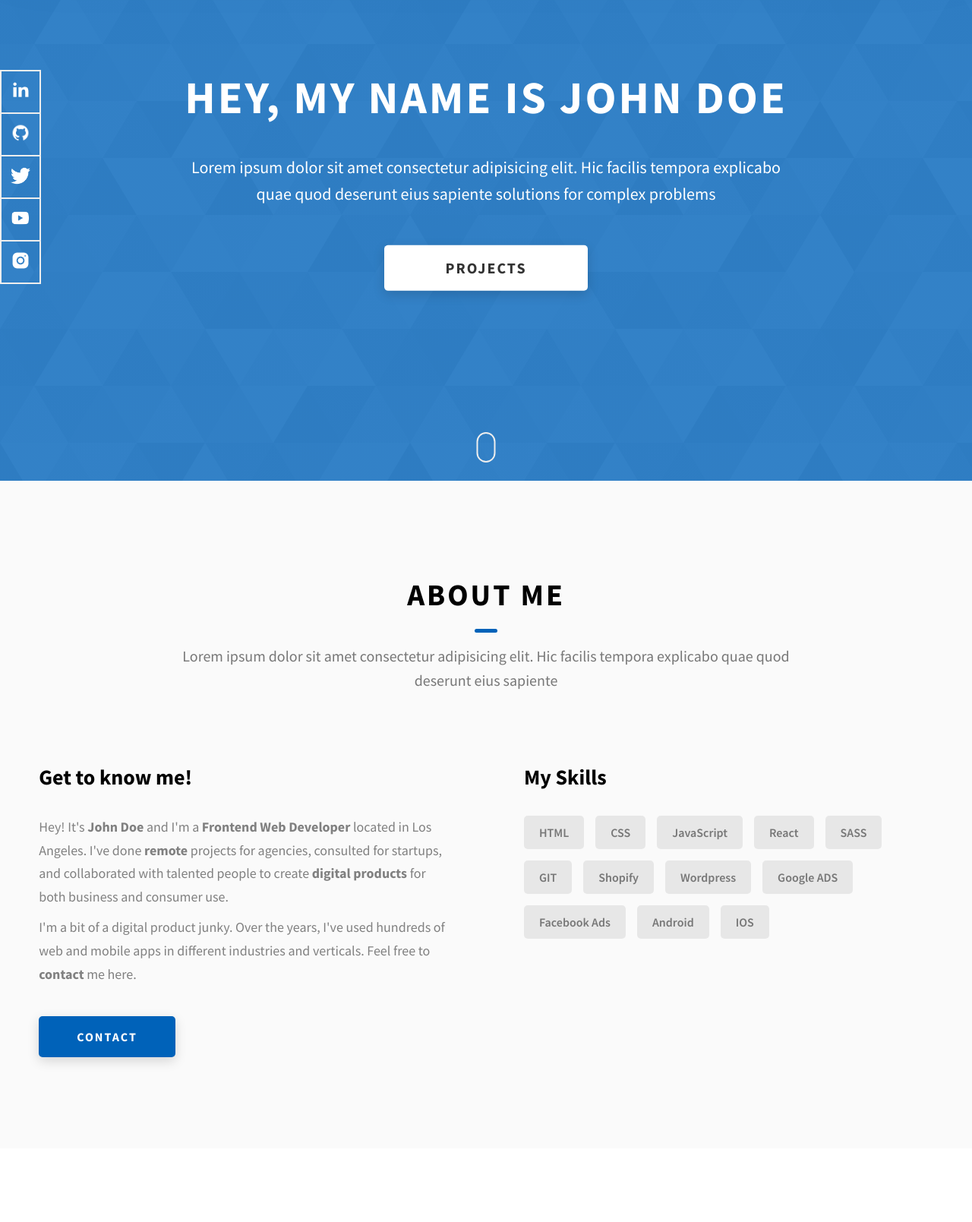
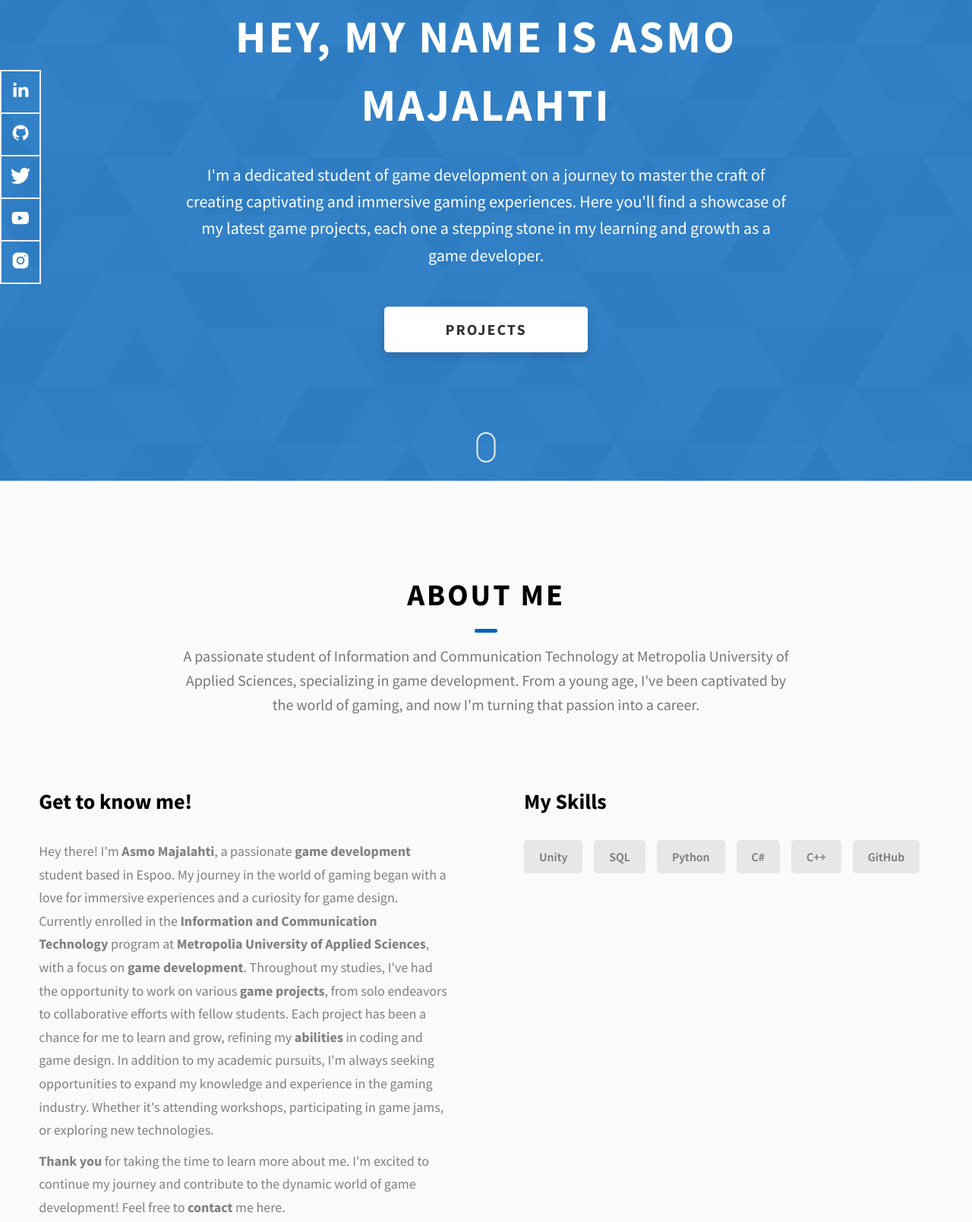
Before and after one commit to centyh/centyh.github.io, a website: page index.html in a window 1280 px wide. Shown: the part 167-1776 px from the top of the page at 76% size. Drawn offline with Linux system fonts and the light colour scheme.

Commit message:
Add files via upload

```diff
--- a/index.html
+++ b/index.html
@@ -4,7 +4,7 @@
     <meta charset="UTF-8" />
     <meta name="viewport" content="width=device-width, initial-scale=1.0" />
     <meta http-equiv="X-UA-Compatible" content="ie=edge" />
-    <title>Dopefolio</title>
+    <title>Asmo Majalahti Portfolio</title>
     <meta name="description" content="Portfolio Template for Developer" />
 
     <link rel="stylesheet" href="css/style.css" />
@@ -27,7 +27,7 @@
               class="header__logo-img"
             />
           </div>
-          <span class="header__logo-sub">John Doe</span>
+          <span class="header__logo-sub">Asmo Majalahti</span>
         </div>
         <div class="header__main">
           <ul class="header__links">
@@ -84,12 +84,12 @@
     </header>
     <section class="home-hero">
       <div class="home-hero__content">
-        <h1 class="heading-primary">Hey, My name is John Doe</h1>
+        <h1 class="heading-primary">Hey, My name is Asmo Majalahti</h1>
         <div class="home-hero__info">
           <p class="text-primary">
-            Lorem ipsum dolor sit amet consectetur adipisicing elit. Hic facilis
-            tempora explicabo quae quod deserunt eius sapiente solutions for
-            complex problems
+            I'm a dedicated student of game development on a journey to master the craft of creating
+            captivating and immersive gaming experiences. Here you'll find a showcase of my latest game projects,
+            each one a stepping stone in my learning and growth as a game developer.
           </p>
         </div>
         <div class="home-hero__cta">
@@ -155,8 +155,8 @@
         <h2 class="heading heading-sec heading-sec__mb-med">
           <span class="heading-sec__main">About Me</span>
           <span class="heading-sec__sub">
-            Lorem ipsum dolor sit amet consectetur adipisicing elit. Hic facilis
-            tempora explicabo quae quod deserunt eius sapiente
+            A passionate student of Information and Communication Technology at Metropolia University of Applied Sciences, specializing in game development.
+            From a young age, I've been captivated by the world of gaming, and now I'm turning that passion into a career.
           </span>
         </h2>
         <div class="about__content">
@@ -164,20 +164,17 @@
             <h3 class="about__content-title">Get to know me!</h3>
             <div class="about__content-details">
               <p class="about__content-details-para">
-                Hey! It's
-                <strong>John Doe</strong>
-                and I'm a <strong> Frontend Web Developer </strong> located in
-                Los Angeles. I've done
-                <strong> remote </strong>
-                projects for agencies, consulted for startups, and collaborated
-                with talented people to create
-                <strong>digital products </strong>
-                for both business and consumer use.
+                Hey there! I'm <strong>Asmo Majalahti</strong>, a passionate <strong>game development</strong> student based in Espoo.
+                My journey in the world of gaming began with a love for immersive experiences and a curiosity for game design.
+                Currently enrolled in the <strong>Information and Communication Technology</strong> program at <strong>Metropolia University of Applied Sciences</strong>, with a focus on <strong>game development</strong>.
+                Throughout my studies, I've had the opportunity to work on various <strong>game projects</strong>, from solo endeavors to collaborative efforts with fellow students.
+                Each project has been a chance for me to learn and grow, refining my <strong>abilities</strong> in coding and game design.
+                In addition to my academic pursuits, I'm always seeking opportunities to expand my knowledge and experience in the gaming industry. Whether it's attending workshops,
+                participating in game jams, or exploring new technologies.
+
               </p>
               <p class="about__content-details-para">
-                I'm a bit of a digital product junky. Over the years, I've used
-                hundreds of web and mobile apps in different industries and
-                verticals. Feel free to
+                <strong>Thank you</strong> for taking the time to learn more about me. I'm excited to continue my journey and contribute to the dynamic world of game development! Feel free to
                 <strong>contact</strong> me here.
               </p>
             </div>
@@ -188,18 +185,12 @@
           <div class="about__content-skills">
             <h3 class="about__content-title">My Skills</h3>
             <div class="skills">
-              <div class="skills__skill">HTML</div>
-              <div class="skills__skill">CSS</div>
-              <div class="skills__skill">JavaScript</div>
-              <div class="skills__skill">React</div>
-              <div class="skills__skill">SASS</div>
-              <div class="skills__skill">GIT</div>
-              <div class="skills__skill">Shopify</div>
-              <div class="skills__skill">Wordpress</div>
-              <div class="skills__skill">Google ADS</div>
-              <div class="skills__skill">Facebook Ads</div>
-              <div class="skills__skill">Android</div>
-              <div class="skills__skill">IOS</div>
+              <div class="skills__skill">Unity</div>
+              <div class="skills__skill">SQL</div>
+              <div class="skills__skill">Python</div>
+              <div class="skills__skill">C#</div>
+              <div class="skills__skill">C++</div>
+              <div class="skills__skill">GitHub</div>
             </div>
           </div>
         </div>
--- a/sass/abstracts/_variables.scss
+++ b/sass/abstracts/_variables.scss
@@ -1,3 +1,3 @@
-$themeClrPrimary: #0062b9;
+$themeClrPrimary: #000000;
 
 $commonBorderRadius: 5px;
```
